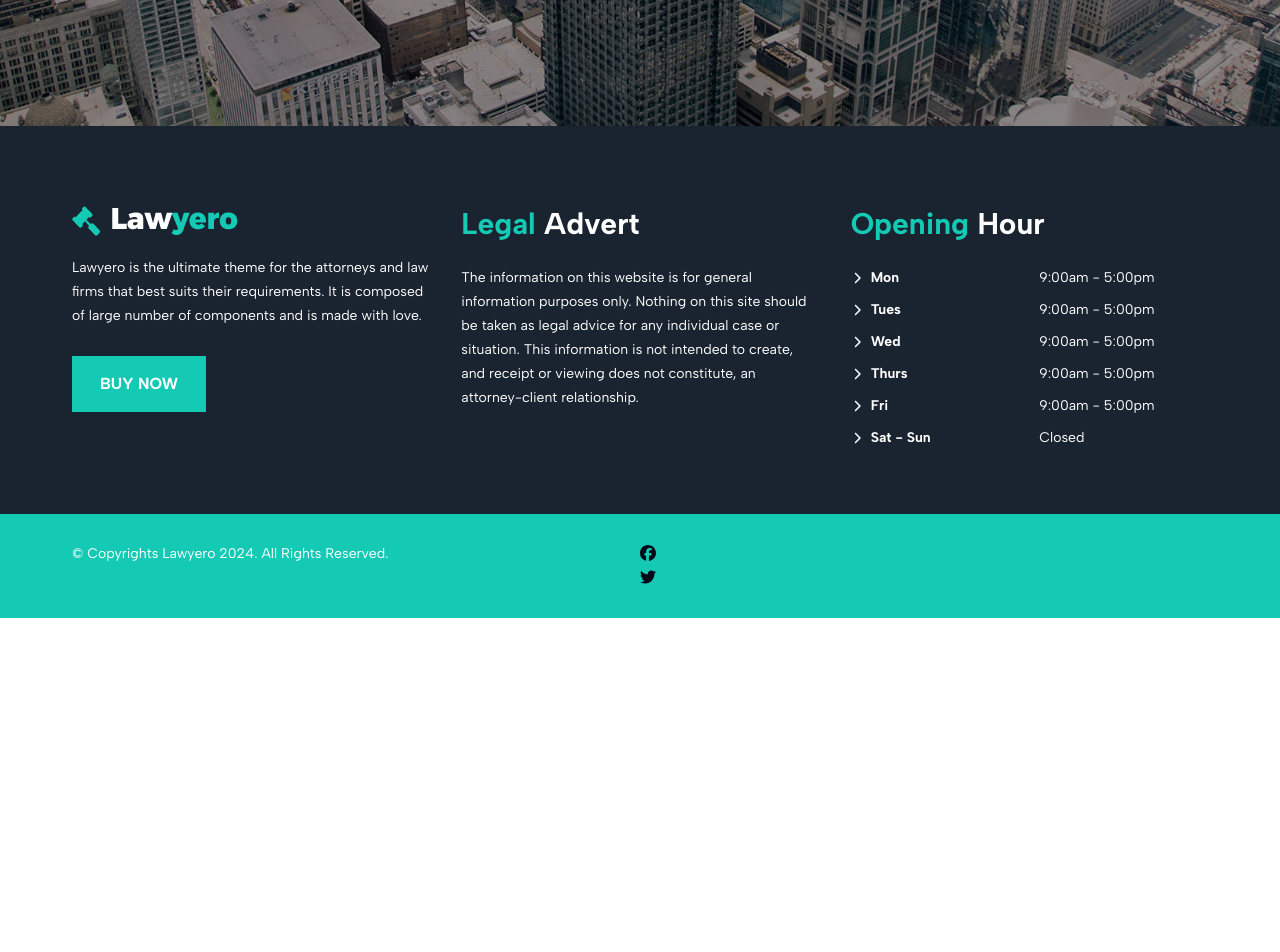
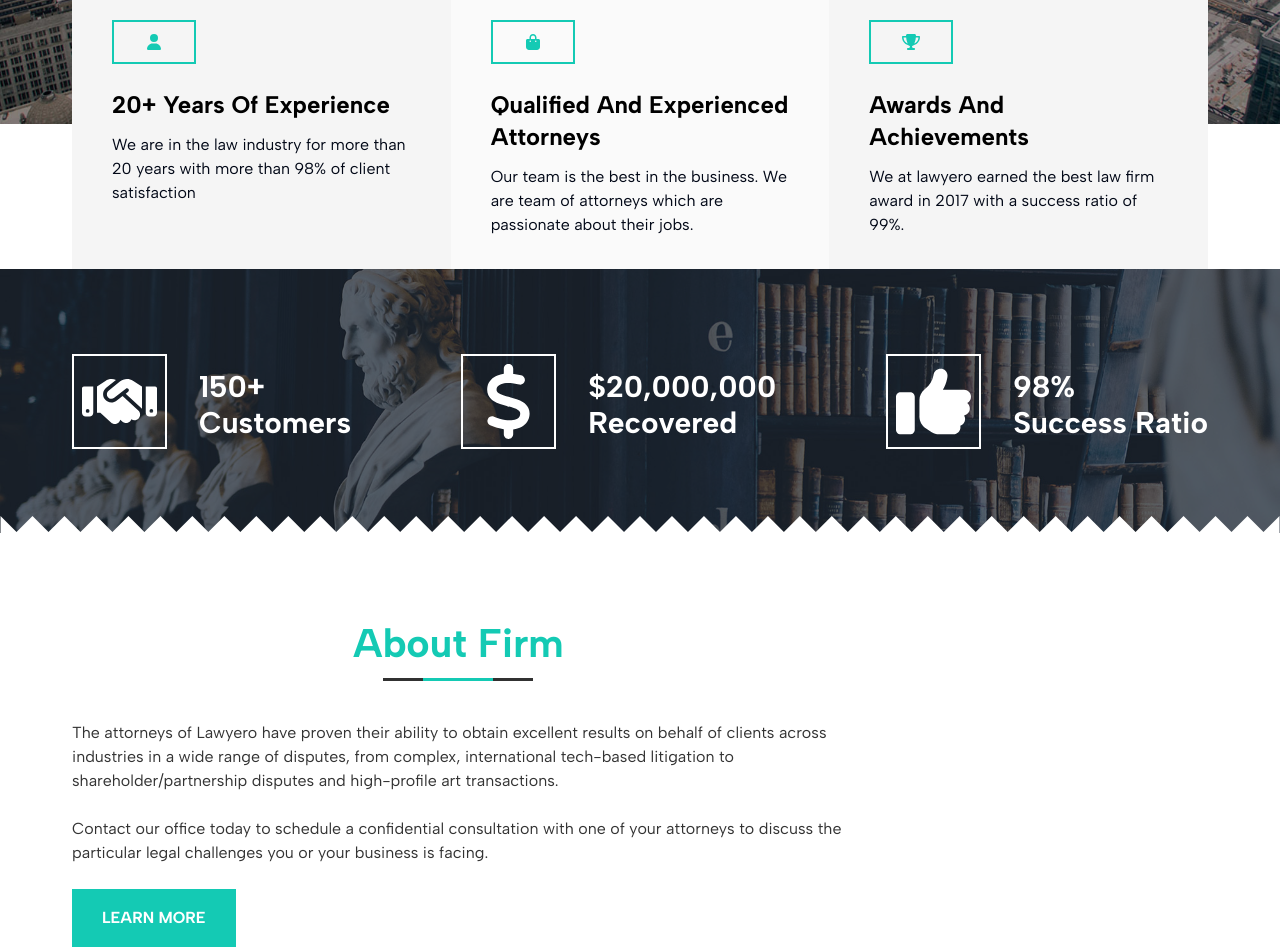
Before and after one commit to kod-man/law, a Next.js app: page / in a window 1280 px wide. Shown: the part 820-1772 px from the top of the page. Before the commit the page ends 1438 px from the top, so only its background shows below. Built offline with nearby package versions, Linux system fonts and the light colour scheme.

Commit message:
7-3-2024 changes

```diff
--- a/app/(root)/(home)/page.tsx
+++ b/app/(root)/(home)/page.tsx
@@ -1,10 +1,78 @@
 import Banner from "@/components/home/banner";
 import React from "react";
+import Image from "next/image";
+import library from "@/public/assets/banner/library-home.jpg";
+import libraryicon from "@/public/assets/library-icon.svg";
+import { FontAwesomeIcon } from "@fortawesome/react-fontawesome";
+import ButtonCustomdark from "../../../components/global/button-dark";
+import PrimaryHeadline from "../../../components/global/primary-headline";
 
 const Home = () => {
   return (
     <>
       <Banner />
+      <div className="container -mt-36 relative z-[3]">
+          <div className="flex">
+            <div className="basis-1/3 bg-grey px-10 pt-10 pb-8">
+              <FontAwesomeIcon icon="user" className="w-14 border-2 p-3 border-primary-main text-primary-main"/>
+              <h3 className="text-2xl font-bold mt-5 mb-3 text-black">20+ Years Of Experience</h3>
+              <p className="text-base">We are in the law industry for more than 20 years with more than 98% of client satisfaction</p>
+            </div>
+            <div className="basis-1/3 bg-lightgrey px-10 pt-10 pb-8">
+              <FontAwesomeIcon icon="shopping-bag" className="w-14 border-2 p-3 border-primary-main text-primary-main"/>
+              <h3 className="text-2xl font-bold mt-5 mb-3 text-black">Qualified And Experienced Attorneys</h3>
+              <p className="text-base">Our team is the best in the business. We are team of attorneys which are passionate about their jobs.</p>
+            </div>
+            <div className="basis-1/3 bg-grey px-10 pt-10 pb-8">
+              <FontAwesomeIcon icon="trophy" className="w-14 border-2 p-3 border-primary-main text-primary-main"/>
+              <h3 className="text-2xl font-bold mt-5 mb-3 text-black">Awards And Achievements</h3>
+              <p className="text-base">We at lawyero earned the best law firm award in 2017 with a success ratio of 99%.</p>
+            </div>
+          </div>
+      </div>
+
+      <div className="bg-black py-20 relative overflow-hidden before:bg-[#1a2431] before:absolute before:top-0 before:left-0 before:w-full before:h-full before:content-[''] before:opacity-70 before:z-[2]">
+        <Image src={library} alt="library" fill={true}
+              className="object-cover" />
+        <div className="container relative z-[3]">
+          <div className="flex justify-between">
+            <div className="flex items-center">
+              <FontAwesomeIcon icon="handshake" className="w-[75px] h-[75px] border-2 p-2 border-white text-white"/>
+              <h3 className="text-3xl font-bold mt-5 mb-3 text-white pl-8">
+                <span className="block">150+</span> Customers
+              </h3>
+            </div>
+            <div className="flex items-center">
+              <FontAwesomeIcon icon="dollar" className="w-[75px] h-[75px] border-2 p-2 border-white text-white"/>
+              <h3 className="text-3xl font-bold mt-5 mb-3 text-white pl-8">
+                <span className="block">$20,000,000</span> Recovered
+              </h3>
+            </div>
+            <div className="flex items-center">
+              <FontAwesomeIcon icon="thumbs-up" className="w-[75px] h-[75px] border-2 p-2 border-white text-white"/>
+              <h3 className="text-3xl font-bold mt-5 mb-3 text-white pl-8">
+                <span className="block">98%</span> Success Ratio
+              </h3>
+            </div>
+          </div>
+        </div>
+        <Image src={libraryicon} alt="library-icon" className="absolute bottom-0 z-[3]" />
+      </div>
+
+      <div className="container pt-20 pb-14">
+        <div className="flex gap-8">
+          <div className="basis-[70%]">
+            <PrimaryHeadline text="About Firm" />
+            <div className="text-base text-[#333]">
+              <p className="mb-6">The attorneys of Lawyero have proven their ability to obtain excellent results on behalf of clients across industries in a wide range of disputes, from complex, international tech-based litigation to shareholder/partnership disputes and high-profile art transactions.</p>
+
+              <p className="mb-6">Contact our office today to schedule a confidential consultation with one of your attorneys to discuss the particular legal challenges you or your business is facing.</p>
+            </div>
+            <ButtonCustomdark href="#" text="Learn More" />
+          </div>
+          <div className="basis-[30%]"></div>
+        </div>
+      </div>
     </>
   );
 };
--- a/app/globals.css
+++ b/app/globals.css
@@ -5,6 +5,8 @@
 @layer base {
   :root {
     --background: #1a2431;
+    --grey-bg: #f5f5f5;
+    --light-grey-bg: #fafafa;
     --foreground: 222.2 84% 4.9%;
 
     --main: #14cab4;
@@ -76,6 +78,12 @@
     @apply text-foreground font-albert;
   }
   .primary-button {
-    @apply inline-block py-4 px-7 font-bold uppercase bg-primary-main transition-all hover:pr-11 text-white relative;
+    @apply inline-block py-[15px] px-7 font-bold uppercase bg-primary-main transition-all hover:pr-11 text-white relative;
+  }
+  .primary-button-dark{
+    @apply inline-block py-[15px] px-7 border-2 border-transparent font-bold uppercase bg-primary-main transition-all hover:pr-11 text-white relative hover:bg-transparent hover:text-[#14cab4] hover:border-[#14cab4];
+  }
+  .primary-headline{
+    @apply text-[40px] text-primary-main font-bold relative mb-10 pb-2 text-center before:absolute before:bottom-0 before:left-0 before:m-auto before:right-0 before:bg-[#313131] before:w-[150px] before:h-[3px] after:absolute after:bottom-0 after:left-0 after:m-auto after:right-0 after:bg-primary-main after:w-[70px] after:h-[3px]
   }
 }
--- a/app/layout.tsx
+++ b/app/layout.tsx
@@ -4,13 +4,20 @@ import "./globals.css";
 import Header from "@/components/shared/header";
 import Footer from "@/components/shared/footer";
 import { library } from "@fortawesome/fontawesome-svg-core";
-import { faFacebook, faTwitter } from "@fortawesome/free-brands-svg-icons";
+import { faFacebook, faTwitter, faLinkedin, faYoutube } from "@fortawesome/free-brands-svg-icons";
 import {
   faChevronDown,
   faChevronRight,
+  faUser,
+  faBagShopping,
+  faTrophy,
+  faHandshake,
+  faDollar,
+  faThumbsUp,
 } from "@fortawesome/free-solid-svg-icons";
 
-library.add(faFacebook, faChevronDown, faChevronRight, faTwitter);
+library.add(faFacebook, faChevronDown, faChevronRight, faTwitter, faLinkedin, faYoutube, faUser, faBagShopping, faTrophy, faHandshake, faDollar,
+  faThumbsUp);
 
 const albertSans = Albert_Sans({
   subsets: ["latin"],
--- /dev/null
+++ b/components/global/button-dark.tsx
@@ -0,0 +1,16 @@
+import { FontAwesomeIcon } from "@fortawesome/react-fontawesome";
+import Link from "next/link";
+
+const ButtonCustomdark = ({ text, href }: any) => {
+  return (
+    <Link className="group primary-button-dark" href={href}>
+      {text}
+      <FontAwesomeIcon
+        icon="chevron-right"
+        className="text-main w-3 absolute top-1/2 opacity-0 right-1/3 -translate-y-1/2 group-hover:right-5 group-hover:opacity-100 h-[15px]"
+      />
+    </Link>
+  );
+};
+
+export default ButtonCustomdark;
--- /dev/null
+++ b/components/global/primary-headline.tsx
@@ -0,0 +1,10 @@
+
+const PrimaryHeadline = ({ text }: any) => {
+  return (
+    <h2 className="primary-headline">
+      {text}
+    </h2>
+  );
+};
+
+export default PrimaryHeadline;
--- a/components/shared/footer.tsx
+++ b/components/shared/footer.tsx
@@ -50,7 +50,7 @@ const Footer = () => {
                     className="w-3 h-[12px] absolute top-1/2 left-0 -translate-y-1/2"
                   />
                   <span className="w-1/2 font-bold">Mon</span>
-                  <span className="w-1/2">9:00am - 5:00pm</span>
+                  <span className="w-1/2 text-right">9:00am - 5:00pm</span>
                 </li>
                 <li className="flex my-2 pl-5 relative">
                   <FontAwesomeIcon
@@ -58,7 +58,7 @@ const Footer = () => {
                     className="w-3 h-[12px] absolute top-1/2 left-0 -translate-y-1/2"
                   />
                   <span className="w-1/2 font-bold">Tues</span>
-                  <span className="w-1/2">9:00am - 5:00pm</span>
+                  <span className="w-1/2 text-right">9:00am - 5:00pm</span>
                 </li>
                 <li className="flex my-2 pl-5 relative">
                   <FontAwesomeIcon
@@ -66,7 +66,7 @@ const Footer = () => {
                     className="w-3 h-[12px] absolute top-1/2 left-0 -translate-y-1/2"
                   />
                   <span className="w-1/2 font-bold">Wed</span>
-                  <span className="w-1/2">9:00am - 5:00pm</span>
+                  <span className="w-1/2 text-right">9:00am - 5:00pm</span>
                 </li>
                 <li className="flex my-2 pl-5 relative">
                   <FontAwesomeIcon
@@ -74,7 +74,7 @@ const Footer = () => {
                     className="w-3 h-[12px] absolute top-1/2 left-0 -translate-y-1/2"
                   />
                   <span className="w-1/2 font-bold">Thurs</span>
-                  <span className="w-1/2">9:00am - 5:00pm</span>
+                  <span className="w-1/2 text-right">9:00am - 5:00pm</span>
                 </li>
                 <li className="flex my-2 pl-5 relative">
                   <FontAwesomeIcon
@@ -82,7 +82,7 @@ const Footer = () => {
                     className="w-3 h-[12px] absolute top-1/2 left-0 -translate-y-1/2"
                   />
                   <span className="w-1/2 font-bold">Fri</span>
-                  <span className="w-1/2">9:00am - 5:00pm</span>
+                  <span className="w-1/2 text-right">9:00am - 5:00pm</span>
                 </li>
                 <li className="flex my-2 pl-5 relative">
                   <FontAwesomeIcon
@@ -90,7 +90,7 @@ const Footer = () => {
                     className="w-3 h-[12px] absolute top-1/2 left-0 -translate-y-1/2"
                   />
                   <span className="w-1/2 font-bold">Sat - Sun</span>
-                  <span className="w-1/2">Closed</span>
+                  <span className="w-1/2 text-right">Closed</span>
                 </li>
               </ul>
             </div>
@@ -99,22 +99,32 @@ const Footer = () => {
       </div>
       <div className="bg-primary-main py-7">
         <div className="container">
-          <div className="flex">
+          <div className="flex items-center">
             <div className="basis-1/2">
               <p className="text-white text-sm leading-6">
                 &copy; Copyrights Lawyero 2024. All Rights Reserved.
               </p>
             </div>
             <div className="basis-1/2">
-              <ul>
-                <li>
+              <ul className="flex justify-end items-center">
+                <li className="w-8 ml-3">
                   <Link href="#">
-                    <FontAwesomeIcon icon={["fab", "facebook"]} />
+                    <FontAwesomeIcon className="text-white" icon={["fab", "facebook"]} />
                   </Link>
                 </li>
-                <li>
+                <li className="w-8 ml-3">
                   <Link href="#">
-                    <FontAwesomeIcon icon={["fab", "twitter"]} />
+                    <FontAwesomeIcon className="text-white" icon={["fab", "twitter"]} />
+                  </Link>
+                </li>
+                <li className="w-8 ml-3">
+                  <Link href="#">
+                    <FontAwesomeIcon className="text-white" icon={["fab", "linkedin"]} />
+                  </Link>
+                </li>
+                <li className="w-8 ml-3">
+                  <Link href="#">
+                    <FontAwesomeIcon className="text-white" icon={["fab", "youtube"]} />
                   </Link>
                 </li>
               </ul>
--- a/tailwind.config.ts
+++ b/tailwind.config.ts
@@ -25,6 +25,8 @@ const config = {
         border: "hsl(var(--border))",
         input: "hsl(var(--input))",
         ring: "hsl(var(--ring))",
+        grey: "var(--grey-bg)",
+        lightgrey: "var(--light-grey-bg)",
         background: "var(--background)",
         foreground: "hsl(var(--foreground))",
         primary: {
```
Also changed, not shown: public/assets/banner/library-home.jpg (added), public/assets/library-icon.svg (added).
